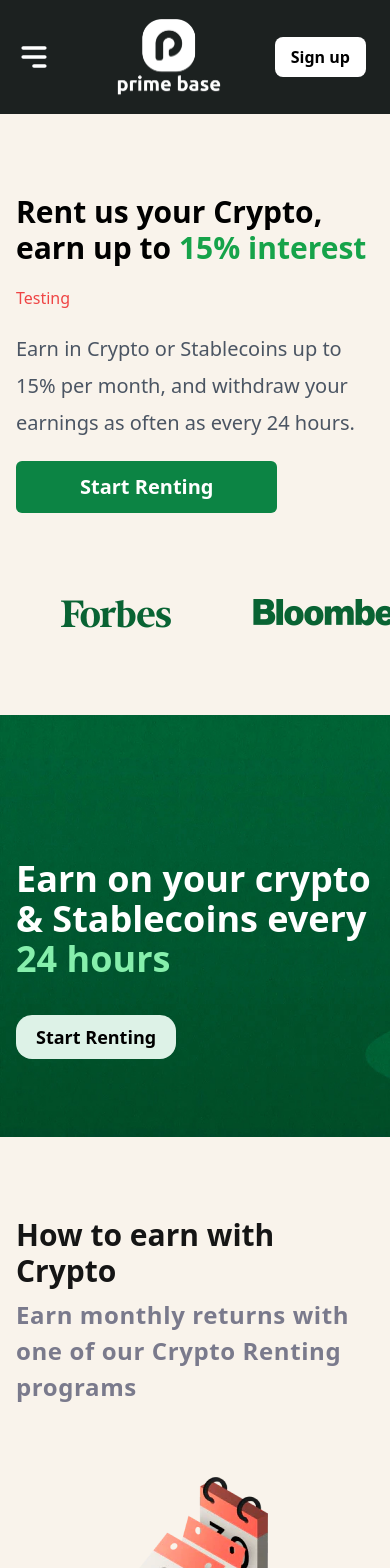
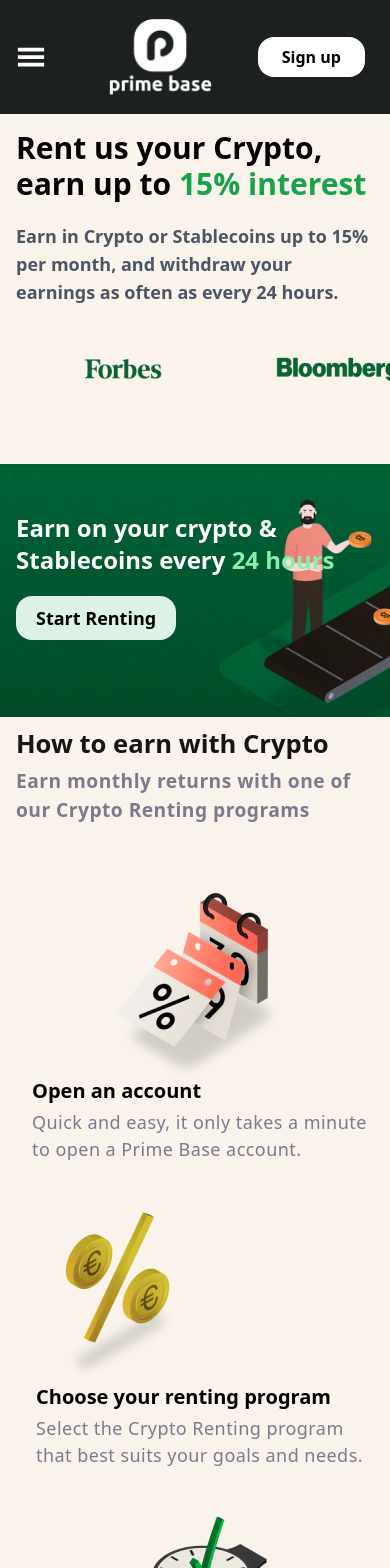
Before and after one commit to Thomson-dev/prime-base, a React (Create React App) app: page / in a window 390 px wide. Shown: the top 1568 px of the page. Built offline with nearby package versions, Linux system fonts and the light colour scheme.

Commit message:
moving to mobile navbar

```diff
--- a/src/Components/Earn.jsx
+++ b/src/Components/Earn.jsx
@@ -6,9 +6,13 @@
 const Earn = () => {
   return (
     <div className=" background ">
-      <div className="md:flex md:px-[2rem] px-[1rem] lg:px-[6rem] ">
-        <div className="md:w-1/2 py-[9rem] space-y-9 xl:pr-[3rem]">
-          <h1 className="text-white text-4xl md:text-6xl font-sans font-semibold md:leading-[80px]">
+      <div className="md:flex lg:px-[4rem] md:px-[2rem] px-[1rem] ">
+        <div className="md:w-1/2 md:py-[4rem] sm:py-[3rem] py-[3rem] space-y-5 font-semibold lg:py-[6rem] sm:space-y-5  md:space-y-4 lg:space-y-8 ">
+
+          <h1
+            className="text-white text-2xl sm:text-5xl sm:max-w-md lg:max-w-xl md:text-5xl lg:text-6xl font-sans
+           font-semibold sm:leading-[3.5rem] md:leading-[3.5rem] lg:leading-[4rem]"
+          >
             Earn on your crypto & Stablecoins every{" "}
             <span className="text-green-300">24 hours </span>{" "}
           </h1>
@@ -17,10 +21,7 @@
             Start Renting
           </button>
         </div>
-        <div className="md:w-1/2   ">
-
-
-        </div>
+        <div className="md:w-1/2   "></div>
       </div>
     </div>
   );
--- a/src/Components/Hero.jsx
+++ b/src/Components/Hero.jsx
@@ -85,31 +85,27 @@
     //   </div>
     // </div>
     <div className="bg-[#f9f3eb] pb-[5rem] ">
-      <div className="md:px-[2rem] lg:px-[7rem] px-4  py-[5rem] md:flex ">
-        <div className="md:w-1/2 lg:pr-[4rem] md:pr-[4rem] space-y-5">
-          <h1 className="  font-semibold lg:text-6xl text-3xl md:text-6xl lg:leading-[5rem] md:leading-[5rem]">
+      <div className="md:px-[2rem] lg:px-[4rem] px-4 md:py-[3rem] py-[1rem] md:flex ">
+        <div className="md:w-1/2  sm:pr-[2rem] md:pr-[4rem] space-y-5">
+          <h1 className="  font-semibold font-sans  text-3xl md:text-6xl lg:leading-[5rem] md:leading-[5rem]">
             Rent us your Crypto, earn up to{" "}
             <span className="text-green-600">15% interest</span>
           </h1>
 
-          <h1 className="text-red-500 sm:text-green-500 md:text-black ">Testing</h1>
-
-          <p className="text-gray-600 font-sans text-xl md:text-2xl leading-[37px] ">
+          <p className="text-gray-600 font-sans text-lg font-semibold md:text-2xl  md:leading-[37px] ">
             Earn in Crypto or Stablecoins up to 15% per month, and withdraw your
             earnings as often as every 24 hours.
           </p>
 
-          <button className="bg-[#0c8444] hover:bg-green-600 text-white rounded-md px-16 text-xl font-semibold py-3">
+          <button className="bg-[#0c8444] hidden md:block hover:bg-green-600 text-white rounded-md px-16 text-xl font-semibold py-3">
             Start Renting
           </button>
         </div>
 
-        <div className="md:w-1/2">
-
-        </div>
+        <div className="md:w-1/2"></div>
       </div>
 
-      <div className=" ">
+      <div className="mt-[2rem] ">
         <Marquee
           gradient={false}
           speed={100}
@@ -120,28 +116,28 @@
           direction="left"
         >
           <div className="mx-10">
-            <img src={img1} className="md:w-[100%] w-[100%]" alt="" />
+            <img src={img1} className="md:w-[100%] w-[70%]" alt="" />
           </div>
 
           <div className="mx-10">
-            <img src={img2} className="md:w-[100%]  w-[100%]" alt="" />
+            <img src={img2} className="md:w-[100%]  w-[70%]" alt="" />
           </div>
 
           <div className="mx-10">
-            <img src={img3} className="md:w-[100%] w-[100%]" alt="" />
+            <img src={img3} className="md:w-[100%] w-[70%]" alt="" />
           </div>
 
           <div className="mx-10">
-            <img src={img4} className="md:w-[100%] w-[100%]" alt="" />
+            <img src={img4} className="md:w-[100%] w-[70%]" alt="" />
           </div>
           <div className="mx-10">
-            <img src={img1} className="md:w-[100%] w-[100%]" alt="" />
+            <img src={img1} className="md:w-[100%] w-[70%]" alt="" />
           </div>
           <div className="mx-10">
-            <img src={img2} className="md:w-[100%] w-[100%]" alt="" />
+            <img src={img2} className="md:w-[100%] w-[70%]" alt="" />
           </div>
           <div className="mx-10">
-            <img src={img3} className="md:w-[100%] w-[100%]" alt="" />
+            <img src={img3} className="md:w-[100%] w-[70%]" alt="" />
           </div>
         </Marquee>
       </div>
--- a/src/Components/Navbar.jsx
+++ b/src/Components/Navbar.jsx
@@ -4,6 +4,7 @@
 import { useState } from "react";
 import { HiMenuAlt3 } from "react-icons/hi";
 import { HiX } from "react-icons/hi";
+import {GiHamburgerMenu} from 'react-icons/gi'
 const Navbar = () => {
   const [open, setOpen] = useState(false);
   return (
@@ -49,18 +50,18 @@
       <div className="flex md:hidden  justify-between items-center space-x-2 w-full ">
         <div
           onClick={() => setOpen(!open)}
-          className=" text-white  w-[15%]  md:hidden  text-4xl cursor-pointer "
+          className=" text-white  w-[15%]  md:hidden  text-3xl cursor-pointer "
         >
-          {open ? <HiX /> : <HiMenuAlt3 />}
+          {open ? <HiX /> : <GiHamburgerMenu/>}
         </div>
 
         <div className=" flex items-center w-[30%]  justify-center">
-          <img src={primebase} className="" alt="" />
+          <img src={primebase}  className="w-[100%] sm:w-[70%]" alt="" />
         </div>
 
 
-        <div className=" flex items-center w-[30%] justify-center ">
-          <a href="/#" className="py-2  px-4 rounded-lg font-semibold  bg-white">Sign up</a>
+        <div className=" flex items-center w-[35%]  justify-center ">
+          <a href="/#" className="py-2  px-6 rounded-2xl font-semibold  bg-white">Sign up</a>
         </div>
       </div>
     </nav>
--- a/src/Components/Steps.jsx
+++ b/src/Components/Steps.jsx
@@ -7,59 +7,56 @@
 const Steps = () => {
   return (
     <div className="bg-[#f9f3eb] ">
-      <div className="md:px-[7rem] px-[1rem] py-[5rem] ">
-        <h1 className="md:text-[2.6rem]  text-3xl font-bold text-[#151515]">
+      <div className="lg:px-[4rem] md:px-[2rem] px-[1rem] md:py-[5rem] py-2 ">
+        <h1 className=" md:text-[2.6rem]  text-[1.6rem] font-semibold text-[#151515]">
           How to earn with Crypto
         </h1>
 
-        <p className="text-[1.5rem] tracking-wide py-2 font-semibold text-[#7a7a8c]">
+        <p className="lg:text-[1.5rem] md:text-[1.4rem]  text-[1.2rem] tracking-wide md:py-2 py-1 font-semibold text-[#7a7a8c]">
           Earn monthly returns with one of our Crypto Renting programs
         </p>
-
-        <div className="md:flex flex-col justify-center items-center py-[3rem] space-y-5">
-
-            <div className="flex space-x-12 flex-col md:flex-row items-center">
+        {/* <h1 className="text-red-500 sm:text-green-500 md:text-black lg:text-orange-600 ">
+          Testing
+        </h1> */}
+        <div className="md:flex flex-col justify-center   items-center py-[3rem] space-y-5">
+          <div className="flex md:space-x-12 space-x-4   flex-col md:flex-row items-center">
             <img src={calendar} alt="" />
             <div className="">
-                <h1 className="md:text-3xl text-3xl font-semibold font-sans">
+              <h1 className="md:text-3xl sm:text-2xl text-xl font-semibold font-sans">
                 Open an account
               </h1>
-                <p className="text-[20px] pt-2 font-sans font100 max-w-sm leading-8 tracking-wide text-[#7a7a8c]  ">
+              <p className="md:text-[20px] sm:text-[19px] text-[18px] md:pt-2 pt-1 font-sans font100 max-w-sm  md:leading-8 tracking-wide text-[#7a7a8c]  ">
                 Quick and easy, it only takes a minute to open a Prime Base
                 account.
               </p>
             </div>
           </div>
 
-
-            <div className="md:flex space-x-12 m:flex-col md:flex-row items-center">
+          <div className="md:flex flex-col md:space-x-12 space-x-4  sm:pl-[10rem]  pl-1 md:pl-0   md:flex-row items-center">
             <img src={percentage} alt="" />
             <div className="">
-                <h1 className="text-3xl font-semibold font-sans">
+              <h1 className="md:text-3xl sm:text-2xl text-xl font-semibold font-sans">
                 Choose your renting program
               </h1>
-                <p className="text-[19px] pt-2 font-sans font100 max-w-sm leading-8 tracking-wide text-[#7a7a8c]  ">
-                  Select the Crypto Renting program that best suits your goals
-                  and needs.
+              <p className="md:text-[19px] sm:text-[19px] text-[18px] md:pt-2 pt-1 font-sans font100 max-w-sm md:leading-8 tracking-wide text-[#7a7a8c]  ">
+                Select the Crypto Renting program that best suits your goals and
+                needs.
               </p>
             </div>
           </div>
 
-
-
-            <div className="flex space-x-12 flex-col md:flex-row items-center">
+          <div className="flex  md:space-x-12 space-x-4 flex-col md:flex-row items-center">
             <img src={time} alt="" />
             <div className="">
-                <h1 className="text-3xl font-semibold font-sans">
+              <h1 className="md:text-3xl text-xl font-semibold font-sans">
                 Get paid every 24 hours
               </h1>
-                <p className="text-[19px] pt-2 font-sans font100 max-w-sm leading-8 tracking-wide text-[#7a7a8c]  ">
+              <p className="md:text-[19px] sm:text-[19px] text-[18px] md:pt-2 pt-1 font-sans font100 max-w-sm leading-8 tracking-wide text-[#7a7a8c]  ">
                 Get paid for renting your Cryptos to Prime Base and withdraw
                 your gains as often as once every 24 hours.
               </p>
             </div>
           </div>
-
         </div>
       </div>
     </div>
--- a/src/index.css
+++ b/src/index.css
@@ -8,7 +8,7 @@
     background-size: cover;
     background-position: left left;
     width: 100%;
-    height: 100vh;
+    height: 80vh;
 }
 .font100{
     font-weight: 300;
@@ -17,13 +17,13 @@
 
 
 
-@media screen and (max-width: 1024px) {
+@media screen and (max-width: 1058px) {
     .background{
         background: url('./images/green-custom-bg.jpg');
         background-size: cover;
         background-position: left left;
         width: 100%;
-        height: 100vh;
+        height: 60vh;
     }
 }
 
@@ -31,9 +31,9 @@
     .background{
     background: url('./images/green-custom-bg.jpg');
     background-size: cover;
-    background-position: left center;
+    background-position: left left;
     width: 100%;
-    height: 50vh;
+    height: 30vh;
 }
 
 }
--- a/tailwind.config.js
+++ b/tailwind.config.js
@@ -3,7 +3,7 @@
   content: ["./src/**/*.{js,jsx,ts,tsx}"],
   theme: {
     screens: {
-      sm: "414px",
+      sm: "	640px",
       md: "899px",
       lg: "1119px",
       xl: "1440px",
```
Lines whose indentation alone changed are shown as unchanged.
